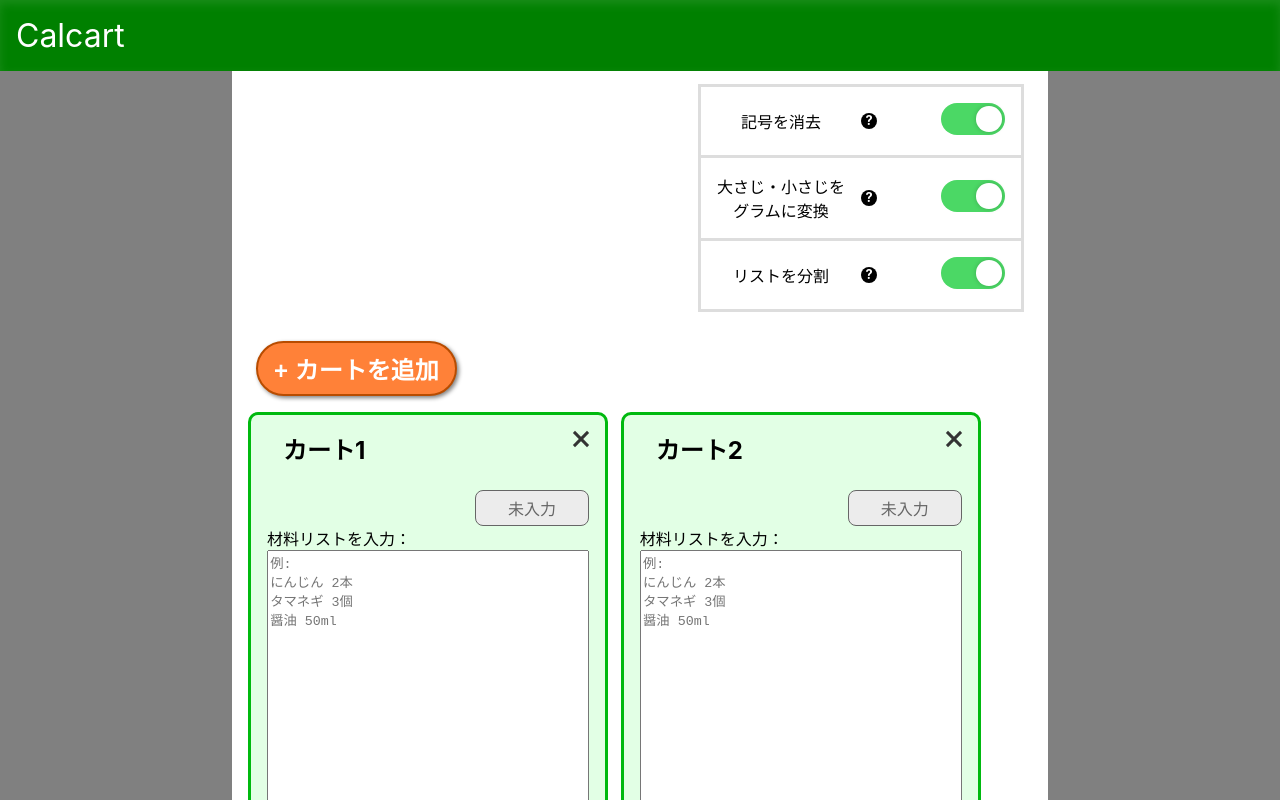
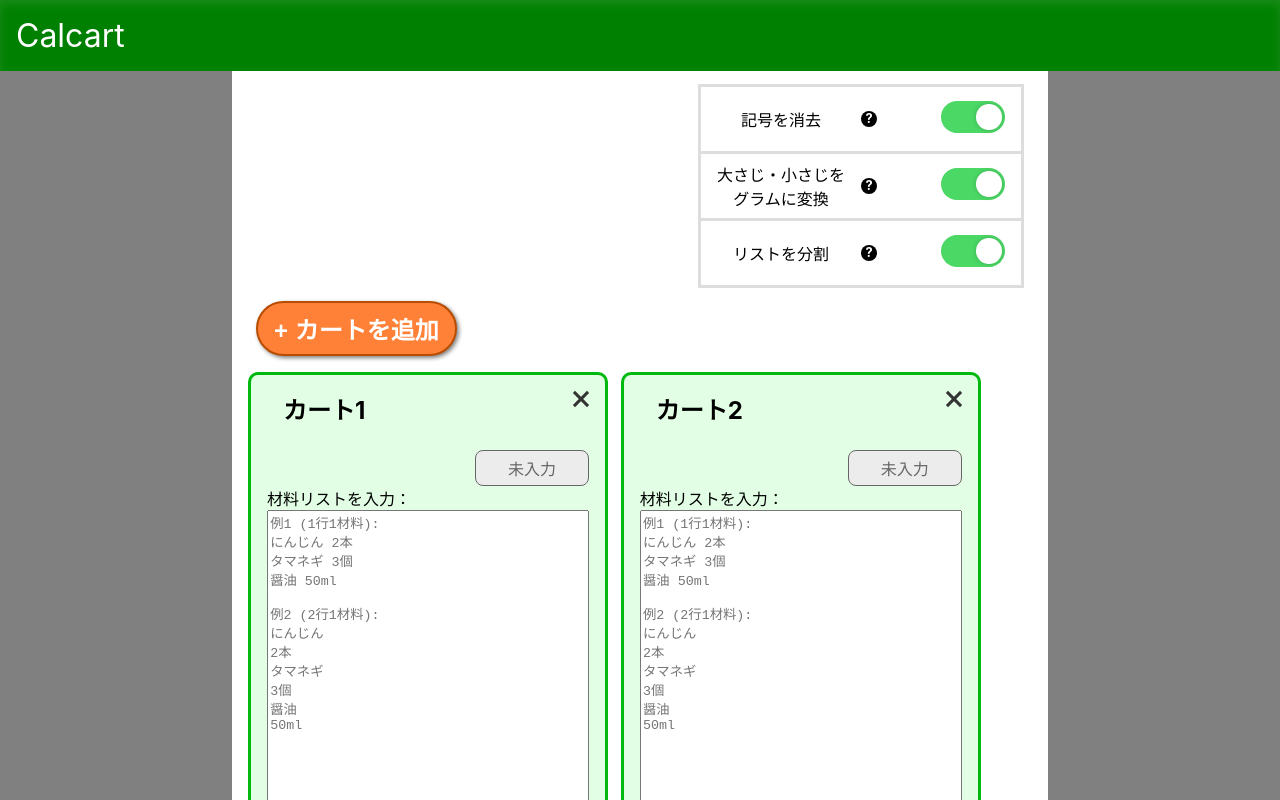
Before and after one commit to shimmen3141/calcart, a React (Create React App) app: page / in a window 1280 px wide. Shown: the top 800 px of the page. Built offline with nearby package versions, Linux system fonts and the light colour scheme.

Commit message:
update:toggleSwitchAreaのcssを調整

```diff
--- a/src/features/Cart/Cart.js
+++ b/src/features/Cart/Cart.js
@@ -50,7 +50,7 @@ const Cart = React.memo(
         <textarea
           value={inputText}
           onChange={handleInputChange}
-          placeholder={`例:\nにんじん 2本\nタマネギ 3個\n醤油 50ml`}
+          placeholder={`例1 (1行1材料):\nにんじん 2本\nタマネギ 3個\n醤油 50ml\n\n例2 (2行1材料):\nにんじん\n2本\nタマネギ\n3個\n醤油\n50ml`}
         />
         <div>
           <button className="clearButton" onClick={handleClear}>クリア</button>
--- a/src/features/ToggleSwitchArea/ToggleSwitchArea.css
+++ b/src/features/ToggleSwitchArea/ToggleSwitchArea.css
@@ -1,15 +1,15 @@
 .toggleSwitchArea {
   display: grid;
   justify-content: flex-end;
-  /* row-gap: 1rem; */
 
-  margin: 1rem 1rem 2rem auto;
+  margin: 1rem 1rem 1rem auto;
 
   .labeledToggleSwitch {
     width: fit-content;
+    height: 3rem;
     border: 3px solid #ddd;
-    padding: 1rem;
-    margin-bottom: -3px; /* border を重ねるためborder幅の分ずらす*/
+    padding: 0.5rem 1rem;
+    margin-bottom: -3px; /* borderを重ねるためborder幅の分ずらす */
 
     display: flex;
     flex-direction: row;
```
